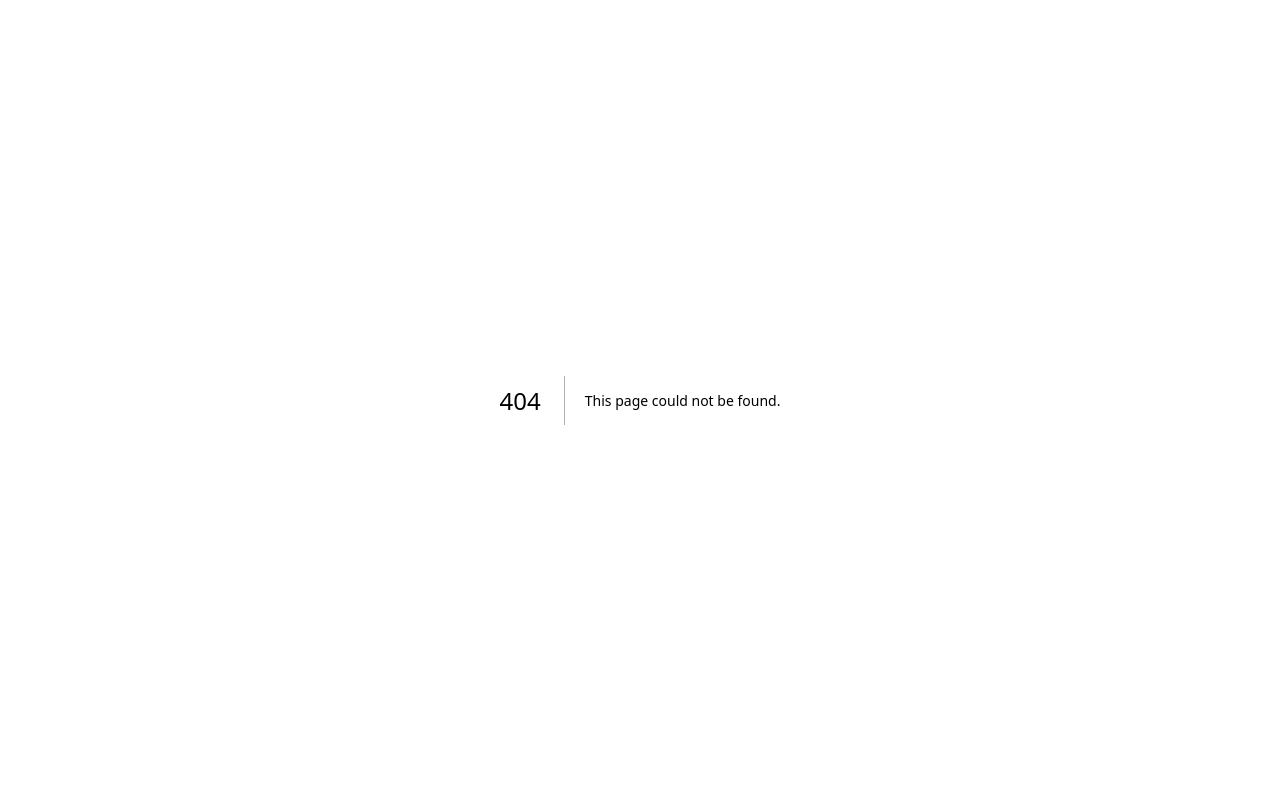
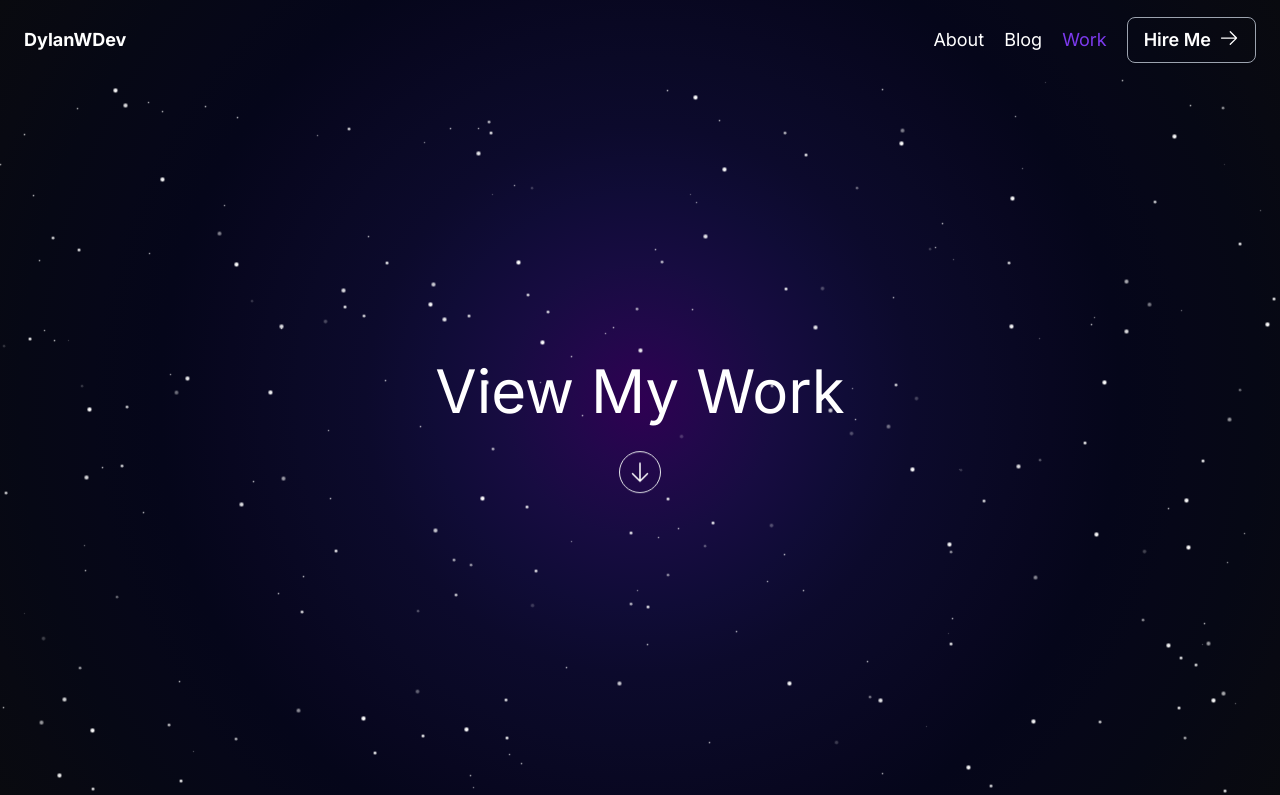
Before and after one commit to DylanWDev/Portfolio, a Next.js app: page /work in a window 1280 px wide. Before the commit this address had no page. Shown: the top 795 px of the page. Built offline with nearby package versions, Linux system fonts and the light colour scheme.

Commit message:
added isActive to my nav

```diff
--- a/src/app/components/Nav/Nav.jsx
+++ b/src/app/components/Nav/Nav.jsx
@@ -1,10 +1,19 @@
 "use client";
-import React from "react";
+import { useEffect, useState } from "react";
 import Link from "next/link";
 import { Popover } from "@headlessui/react";
 import { Bars3Icon, XMarkIcon } from "@heroicons/react/24/solid";
+import { useRouter } from "next/navigation";
 
 const Nav = () => {
+  const [currentPath, setCurrentPath] = useState("");
+
+  useEffect(() => {
+    setCurrentPath(window.location.pathname);
+  }, []);
+
+  const isCurrentPage = (href) => currentPath === href;
+
   return (
     <Popover className="nav container text-white mx-auto flex items-center px-6 py-2 h-20">
       <Link className=" font-bold text-lg" href="/">
@@ -12,12 +21,49 @@ const Nav = () => {
       </Link>
       <div className="grow">
         <div className="hidden text-lg sm:flex items-center justify-end gap-5">
-          <Link className="relative w-fit transition ease-in-out hover:text-violet-600 block after:block after:content-[''] after:absolute after:h-[3px] after:bg-violet-600 after:w-full after:scale-x-0 after:hover:scale-x-100 after:transition after:duration-300 after:origin-center" href="about">
-            About
+          <Link href="/about">
+            <span
+              className={`relative w-fit block transition ease-in-out hover:text-violet-600 cursor-pointer after:block after:content-[''] after:absolute after:h-[3px] after:bg-violet-600 after:w-full after:scale-x-0 after:hover:scale-x-100 after:transition after:duration-300 after:origin-center ${
+                isCurrentPage("/about") ? "text-violet-600" : ""
+              }`}
+            >
+              About
+              <span
+                className={`absolute block after:block after:content-[''] after:absolute after:h-[3px] after:bg-violet-600 after:w-full after:scale-x-0 after:hover:scale-x-100 after:transition after:duration-300 after:origin-center ${
+                  isCurrentPage("/about") ? "scale-x-100" : ""
+                }`}
+              ></span>
+            </span>
           </Link>
-          <Link className="relative w-fit block transition ease-in-out hover:text-violet-600 after:block after:content-[''] after:absolute after:h-[3px] after:bg-violet-600 after:w-full after:scale-x-0 after:hover:scale-x-100 after:transition after:duration-300 after:origin-center" href="blog">Blog</Link>
-          <Link className="relative w-fit block transition ease-in-out hover:text-violet-600 after:block after:content-[''] after:absolute after:h-[3px] after:bg-violet-600 after:w-full after:scale-x-0 after:hover:scale-x-100 after:transition after:duration-300 after:origin-center" href="projects">Work</Link>
-          <button className="hire-me flex  rounded-lg transition hover:bg-violet-600 text-white font-semibold py-2 px-4 border border-gray-400  shadow">
+          <Link href="/blog">
+            <span
+              className={`relative w-fit block transition ease-in-out hover:text-violet-600 cursor-pointer after:block after:content-[''] after:absolute after:h-[3px] after:bg-violet-600 after:w-full after:scale-x-0 after:hover:scale-x-100 after:transition after:duration-300 after:origin-center ${
+                isCurrentPage("/blog") ? "text-violet-600" : ""
+              }`}
+            >
+              Blog
+              <span
+                className={`absolute block after:block after:content-[''] after:absolute after:h-[3px] after:bg-violet-600 after:w-full after:scale-x-0 after:hover:scale-x-100 after:transition after:duration-300 after:origin-center ${
+                  isCurrentPage("/blog") ? "scale-x-100" : ""
+                }`}
+              ></span>
+            </span>
+          </Link>
+          <Link href="/work">
+            <span
+              className={`relative w-fit block transition ease-in-out hover:text-violet-600 cursor-pointer after:block after:content-[''] after:absolute after:h-[3px] after:bg-violet-600 after:w-full after:scale-x-0 after:hover:scale-x-100 after:transition after:duration-300 after:origin-center ${
+                isCurrentPage("/work") ? "text-violet-600" : ""
+              }`}
+            >
+              Work
+              <span
+                className={`absolute block after:block after:content-[''] after:absolute after:h-[3px] after:bg-violet-600 after:w-full after:scale-x-0 after:hover:scale-x-100 after:transition after:duration-300 after:origin-center ${
+                  isCurrentPage("/work") ? "scale-x-100" : ""
+                }`}
+              ></span>
+            </span>
+          </Link>
+          <button className="hire-me flex rounded-lg transition hover:bg-violet-600 text-white font-semibold py-2 px-4 border border-gray-400  shadow">
             Hire Me
             <svg
               xmlns="http://www.w3.org/2000/svg"
@@ -43,7 +89,8 @@ const Nav = () => {
 
       <Popover.Panel
         focus
-        className="z-5 absolute right-0 left-auto top-0 origin-top-right transform transition md:hidden"      >
+        className="z-5 absolute right-0 left-auto top-0 origin-top-right transform transition md:hidden"
+      >
         <div className=" rounded-lg p-5 bg-black shadow-lg ring-1 ring-black ring-opacity-5 divide-y-2 divide-gray-50">
           <div clas4sName="px-5 pt-5 pb-6">
             <div className="flex items-center justify-between">
@@ -71,7 +118,7 @@ const Nav = () => {
                 </Link>
                 <Link
                   className="focus:outline-none focus:ring-2 focus:ring-insert focus:ring-gray-500 px-2"
-                  href="/projects"
+                  href="/work"
                 >
                   Work
                 </Link>
```
Also changed, not shown: src/app/work/page.jsx (renamed from src/app/projects/page.jsx).
